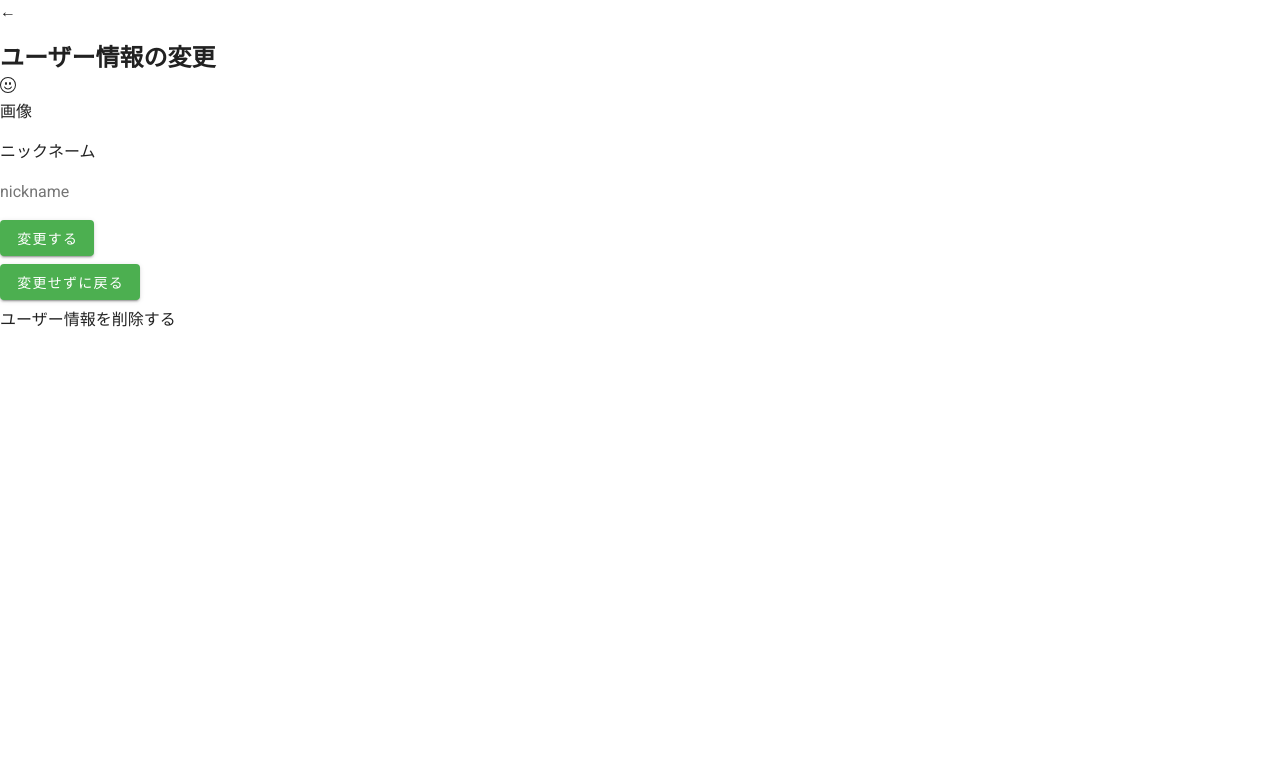
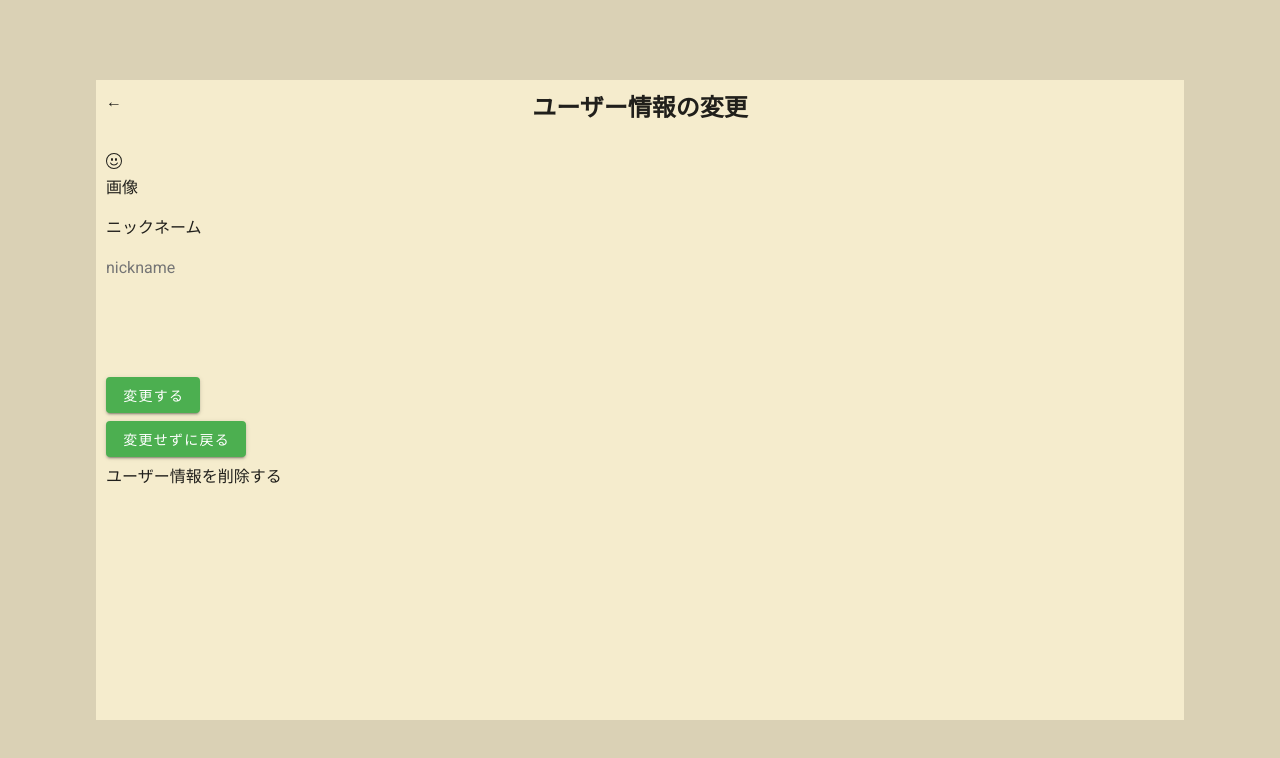
Before and after one commit to yskms/1023_flag_app_v2, a Vue app: page /useredit in a window 1280 px wide. Shown: the top 758 px of the page. Built offline with nearby package versions, Linux system fonts and the light colour scheme; no server answers; the database is empty; sample sign-in values are in the browser's storage.

Commit message:
userEdit途中

```diff
--- a/package.json
+++ b/package.json
@@ -9,6 +9,7 @@
   },
   "dependencies": {
     "core-js": "^3.8.3",
+    "dayjs": "^1.11.6",
     "firebase": "^9.12.1",
     "vue": "^2.6.14",
     "vue-router": "^3.5.1",
--- a/src/views/UserEditView.vue
+++ b/src/views/UserEditView.vue
@@ -167,10 +167,10 @@
 </script>
 
 <template>
-  <div class="cont">
-    <div class="main">
+  <div class="edit_cont">
+    <div class="edit_main">
 
-      <!-- del_edit -->
+      <!-- del_edit ------------------------------------------------------>
       <div class="del_edit" v-show="isDelEdit">
         <div class="head">
         <p>←</p>
@@ -199,9 +199,9 @@
             削除せずに戻る
           </v-btn>
       </div>
-      </div><!-- del_edit -->
+      </div><!-- del_edit ---------------------------------------------->
 
-      <!-- pass_edit -->
+      <!-- pass_edit --------------------------------------------------->
       <div class="pass_edit" v-show="isPassEdit">
         <div class="head">
         <p>←</p>
@@ -233,13 +233,14 @@
             変更せずに戻る
           </v-btn>
       </div>
-      </div><!-- pass_edit -->
+      </div><!-- pass_edit ---------------------------------------------->
 
-      <div class="head">
+      <div class="edit_head">
         <p>←</p>
         <h2>ユーザー情報の変更</h2>
       </div>
-      <div class="user_info">
+
+      <div class="edit_info">
         <div class="icon">
           <div>
             <svg xmlns="http://www.w3.org/2000/svg" width="16" height="16" fill="currentColor" class="bi bi-emoji-smile" viewBox="0 0 16 16">
@@ -254,10 +255,12 @@
           <p><input type="text" placeholder="nickname"></p>
         </div>
       </div>
-      <div class="pass" v-show="email!==''">
+
+      <div class="edit_pass" v-show="email!==''">
         <p @click="isPassEdit=!isPassEdit">パスワードを変更する</p>
       </div>
 
+      <div class="edit_btn">
           <div class="my-2">
               <v-btn
                 color="success"
@@ -274,6 +277,7 @@
                 変更せずに戻る
               </v-btn>
           </div>
+      </div>
 
       <div class="del">
         <p @click="isDelEdit=!isDelEdit">ユーザー情報を削除する</p>
@@ -282,3 +286,45 @@
     </div><!-- main -->
   </div><!-- cont -->
 </template>
+
+<style scoped>
+.edit_cont{
+  /* なんかこの上にv-applicationクラスがおるからwidthは％にしてます */
+  width: 100%;
+  height: 100%;
+  background-color: #dad1b5;
+  display: flex;
+  align-items: center;
+  /* justify-content: center; */
+}
+/* ------------------------------------- */
+.edit_main{
+  height: 80%;
+  background-color: #F5ECCD;
+  width: 85%;
+  margin: 10% auto 10% auto;
+  padding: 10px;
+}
+/* ------------------- */
+.edit_head{
+  height: 10%;
+  display: flex;
+  justify-content: center;
+  position: relative;
+}
+.edit_head p{
+  position: absolute;
+  top: 0;
+  left: 0;
+}
+/* ------------------- */
+.edit_info{
+  height: 35%;
+}
+/* ------------------- */
+.edit_pass{
+  height: 10%;
+}
+/* ------------------- */
+/* ------------------- */
+</style>
--- a/src/views/UserView.vue
+++ b/src/views/UserView.vue
@@ -3,6 +3,7 @@
   import { getAuth, onAuthStateChanged, signOut, } from "firebase/auth"
   import { getFirestore, doc, getDoc } from "firebase/firestore"
 
+  import dayjs from 'dayjs'
 
   const auth = getAuth(firebaseApp)
   const db = getFirestore(firebaseApp)
@@ -19,6 +20,7 @@
         currentUserObj:{name:""},
         // noMissCountArrSort:[],
         favListArr:[],
+        historyArr:[],
       }
     },
     mounted(){
@@ -36,6 +38,9 @@
           this.$router.push('/')
         }
       });
+
+      const date = dayjs().format()
+      console.log(date)
     },
     methods:{
       async fetchUsers(){  //mountedで使う。ログインしてたらuidでusersデータ取得
@@ -46,6 +51,7 @@
           console.log("Document data:", docSnap.data());
           Object.assign(this.currentUserObj,docSnap.data())
           this.makeFavList()
+          this.makeHistoryList()
         } else {
           // doc.data() will be undefined in this case
           console.log("No such document!");
@@ -82,6 +88,25 @@
         console.log(this.favListArr)
         console.log(JSON.parse(JSON.stringify(this.favListArr)))
       },
+
+      makeHistoryList(){
+        this.historyArr = this.currentUserObj.historyArr.concat()
+        // console.log(JSON.parse(JSON.stringify(this.historyArrNow)))
+        console.log(this.historyArr[0].date)
+        console.log(this.historyArr[0].date.toDate())
+        console.log(this.historyArr[0].date.seconds*1000)
+        console.log(dayjs(this.historyArr[0].date.seconds*1000))
+        console.log(dayjs(this.historyArr[0].date.seconds*1000).format())
+        console.log(dayjs(this.historyArr[0].date.seconds*1000).format("YYYY/MM/DD"))
+        this.historyArr[0].formatDate=dayjs(this.historyArr[0].date.seconds*1000).format("YYYY/MM/DD")
+
+        for(let i=0;i<this.historyArr.length;i++){
+          this.historyArr[i].formatDate=dayjs(this.historyArr[i].date.seconds*1000).format("YYYY/MM/DD HH:mm")
+        }
+        console.log(this.historyArr)
+      },
+
+
       backToHome(){
         this.$router.push('/')
       },
@@ -193,10 +218,11 @@
         </div>
         <div class="user_history">
           <p>最近の記録</p>
-          <ul>
-            <li>12</li>
-            <li>8</li>
-          </ul>
+          <div class="user_history_wrap">
+            <div class="user_history_list" v-for="(h,index) in historyArr" :key="index">
+              {{h.formatDate}} : {{h.score}}問
+            </div>
+          </div>
         </div>
     </div><!-- main -->
   </div><!-- cont -->
@@ -205,6 +231,9 @@
 <style scoped>
 p{
   margin: 0;
+}
+html{
+  background-color: #aca58f;
 }
 .user_cont{
   /* なんかこの上にv-applicationクラスがおるからwidthは％にしてます */
@@ -235,15 +264,19 @@ p{
 }
 /* --------------------------------------------- */
 .user_main{
-  height: 80%;
+  height: 88%;
   background-color: #F5ECCD;
-  width: 80%;
-  margin: 20% auto 0 auto;
+  width: 85%;
+  margin: 5% auto 5% auto;
+  scroll-snap-type: y mandatory;
+  overflow: auto;
+  padding: 10px;
 }
 .user_head{
   text-align: center;
   position: relative;
   height: 5%;
+  margin-top: 10%;
 }
 .pen{
   position: absolute;
@@ -328,4 +361,31 @@ p{
   background-color: aquamarine;
   padding: 5px;
 }
+.user_history_wrap{
+  /* height: 80%; */
+  background-color: whitesmoke;
+  border-radius: 10px;
+  border: #908a77 solid 1px;
+
+  display: flex;
+  /* position: relative; */
+  flex-direction: column;
+  justify-content: start;
+  align-items: center;
+  /* height: 100%; */
+  height: 220px;
+  /* width: 80%; */
+  margin: 0 auto;
+  scroll-snap-type: y mandatory;
+  /* border: 1px solid; */
+  overflow: auto;
+}
+.user_history_list{
+  height: 30%;
+  border: #908a77 solid 1px;
+  border-radius: 10px;
+  padding: 10px;
+  margin: 10px;
+  width: 90%;
+}
 </style>
```
Also changed, not shown: 1 other file (tests, documents, lock files or other folders). Lines whose indentation alone changed are shown as unchanged.
